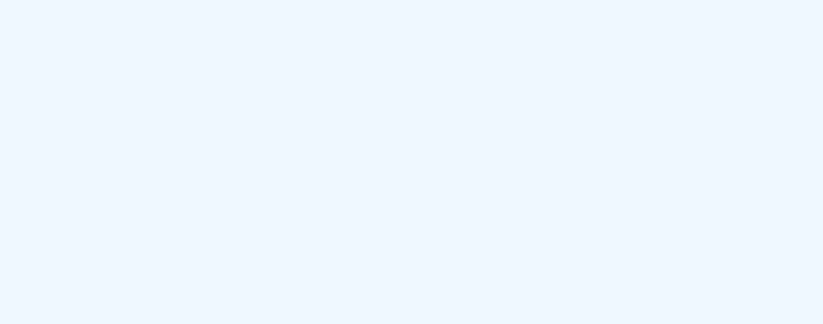
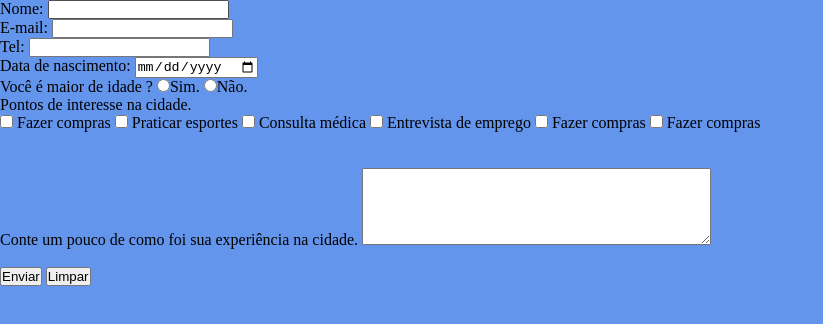
Before and after one commit to Lucas5497/Checkpoint_2_FrontEnd, a plain HTML site: page index.html in a window 1280 px wide. Shown: the whole page, without its empty margins (0-823 px from the left). Drawn offline with Linux system fonts and the light colour scheme.

Commit message:
criação_25/11

```diff
--- a/css/style.css
+++ b/css/style.css
@@ -1,3 +1,8 @@
+*{
+    margin: 0px;
+    padding: 0px;
+}
+
 body{
-    background-color: aliceblue;
+    background-color:cornflowerblue;
 }
--- a/index.html
+++ b/index.html
@@ -2,12 +2,89 @@
 <html lang="pt-br">
 <head>
     <meta charset="UTF-8">
-    <meta http-equiv="X-UA-Compatible" content="IE=edge">
+
     <meta name="viewport" content="width=device-width, initial-scale=1.0">
-    <link rel="stylesheet" href="../Checkpoint_2_FrontEnd/css/style.css">
-    <title>Document</title>
+    <link rel="stylesheet" type="text/css" href="./css/style.css">
+    <title>Formulário</title>
 </head>
-<body>
+<body class="corpo">
+    <form action="registro" method="POST">
+
+        <div>
+            <label for="nome">Nome:</label>
+            <input type="text" name="nome" id="nome">
+        </div>
+
+        <div>
+            <label for="email">E-mail:</label>
+            <input type="email" name="email" id="email">
+        </div>
+
+        <div>
+            <label for="tel">Tel:</label>
+            <input type="tel" name="tel" id="tel">
+        </div>
+
+        <div>
+            <label for="nascimento">Data de nascimento:</label>
+            <input type="date" name="data" id="data">
+        </div>
+
+        <div>
+
+        <label for="maior ou menor">Você é maior de idade ?</label>
+        <label for="sim">
+            <input type="radio" name="maior ou menor" value="sim">Sim.
+        </label>
+        <label for="nao">
+            <input type="radio" name="maior ou menor" value="nao">Não.
+        </label>
+
+        </div>
+
+
+
+
+
+
+
+        <div>
+            <label for="ponto de interesse">Pontos de interesse na cidade.</label><br>
+
+            <input type="checkbox" id="interesse1" name="interesse1" value="">
+            <label for="interesse1">Fazer compras</label>
+            <input type="checkbox" id="interesse2" name="interesse2" value="">
+            <label for="interesse2">Praticar esportes</label>
+            <input type="checkbox" id="interesse3" name="interesse3" value="">
+            <label for="interesse3">Consulta médica</label>
+            <input type="checkbox" id="interesse4" name="interesse4" value="">
+            <label for="interesse4">Entrevista de emprego</label>
+            <input type="checkbox" id="interesse5" name="interesse5" value="">
+            <label for="interesse5">Fazer compras</label>
+            <input type="checkbox" id="interesse6" name="interesse6" value="">
+            <label for="interesse6">Fazer compras</label>
+        </div><br><br>
+
+        <div>
+            <label for=""></label>
+        </div>
+
+
+
+        <div>
+            <label for="resumo">Conte um pouco de como foi sua experiência na cidade.</label>
+            <textarea name="resumo" id="resumo" style="width: 26em;" rows="5"></textarea>
+        </div><br>
+
+
+
+        <button type="submit">Enviar</button>
+        <button type="reset">Limpar</button>
+
+
+    </form>
+
+
 
 </body>
 </html>
```
